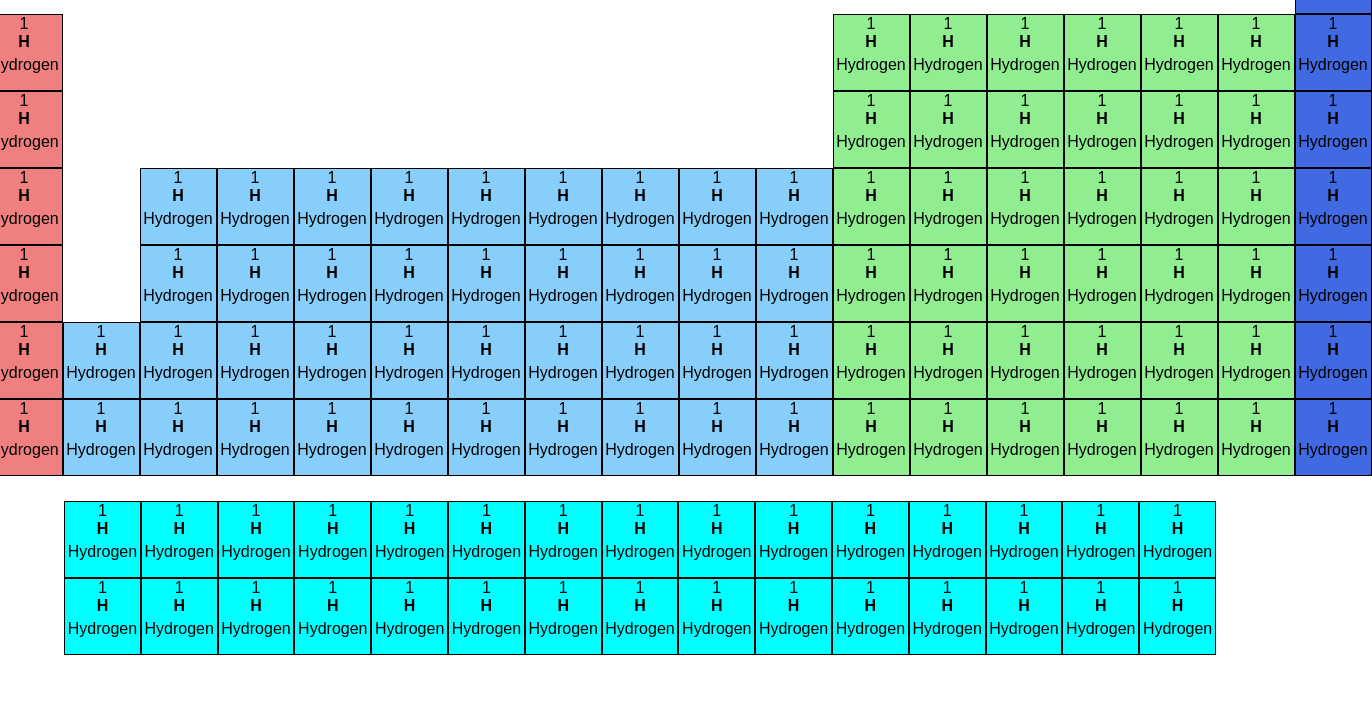
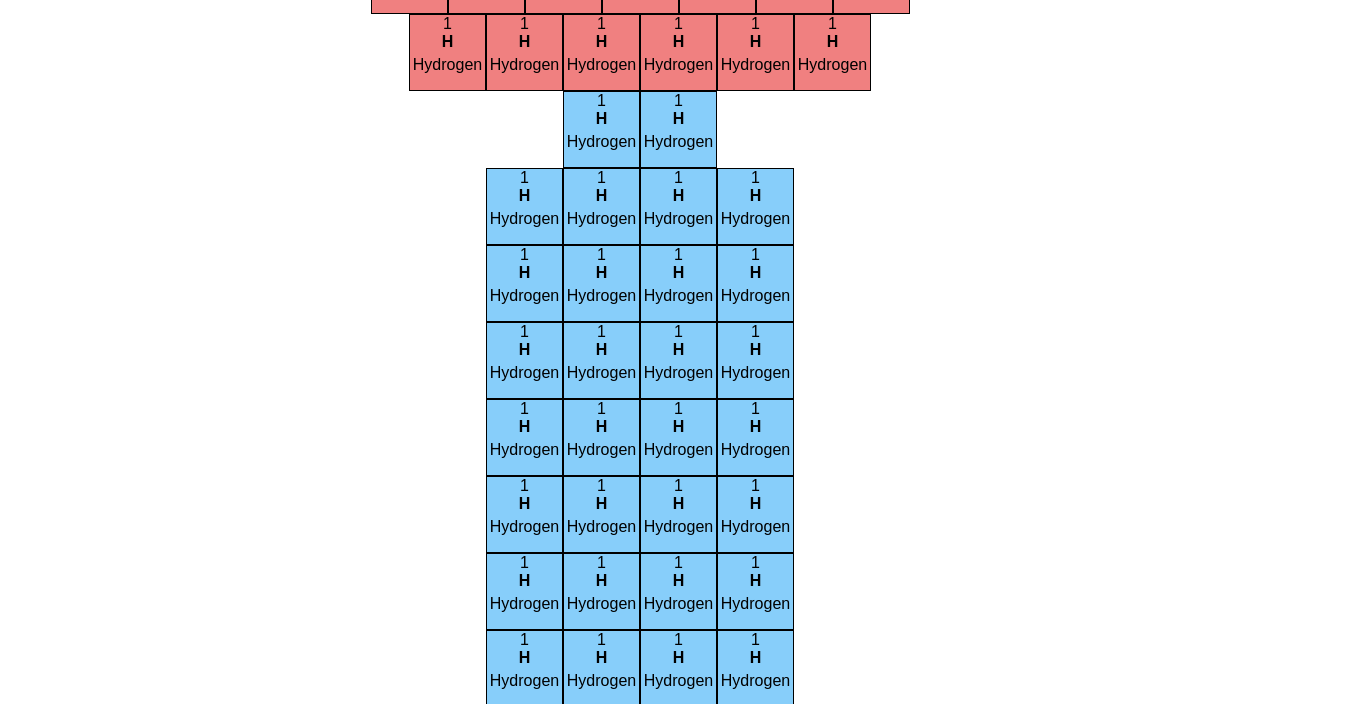
Before and after one commit to ancheta98/periodic_table, a plain HTML site: page index.html in a window 1280 px wide. Shown: the part 100-804 px from the top of the page, 1372 px wide, since content can reach past the window. Drawn offline with Linux system fonts and the light colour scheme.

Commit message:
added some testing media queries

```diff
--- a/style.css
+++ b/style.css
@@ -62,3 +62,42 @@ h1{
     justify-content: row;
     justify-content: center;
 }
+
+@media only screen and (max-width: 1500px) {
+    #primaryTable {
+      flex-direction: column;
+    }
+    #alkali{
+        flex-direction: column;
+        align-items: center;
+    }
+    #metalloids{
+        flex-direction: column;
+        align-items: center;
+    }
+    #transition{
+        flex-direction: column;
+        align-items: center;
+    }
+    #noble{
+        display: flex;
+        flex-direction: column;
+        align-items: center;
+    }
+    .column{
+        display: flex;
+        flex-direction: row;
+    }
+    .break{
+        display: flex;
+    }
+    #nides{
+        display: flex;
+        flex-wrap: nowrap;
+        flex-direction: column;
+    }
+    #nides .row{
+        flex-wrap: wrap;
+    }
+
+  }
```
Also changed, not shown: index.html (+1 -2 lines).
